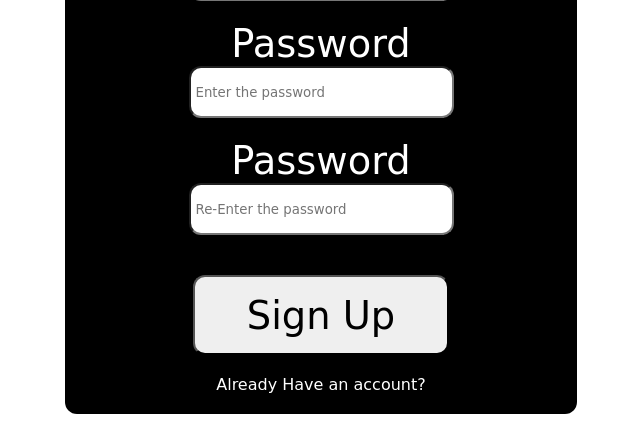
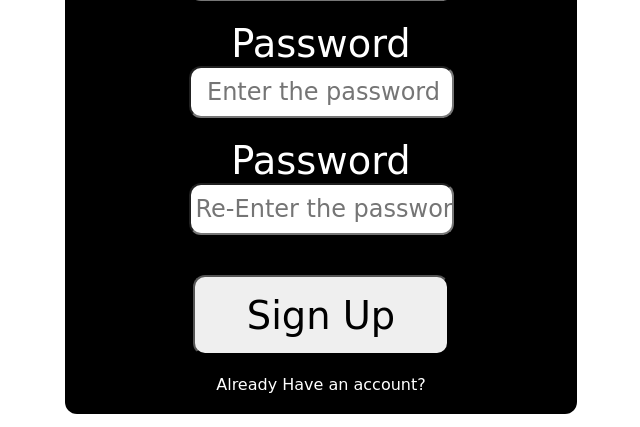
Before and after one commit to suyyash10/find_your_job, a Flask app: page /seeker_signup in a window 1280 px wide. Shown: the part 373-800 px from the top of the page, without its empty margins (319-959 px from the left). Run offline with Flask 2, Linux system fonts and the light colour scheme; some libraries are stand-ins or nearby versions; some web fonts are replaced.

Commit message:
changes in css

```diff
--- a/static/css/signup.css
+++ b/static/css/signup.css
@@ -39,6 +39,8 @@ main{
     margin-bottom: 20px;
     padding-left: 5px;
     border-radius: 12px;
+    font-size: 1.5em;
+    text-align: center;
 }
 .form p{
     color: white;
```
